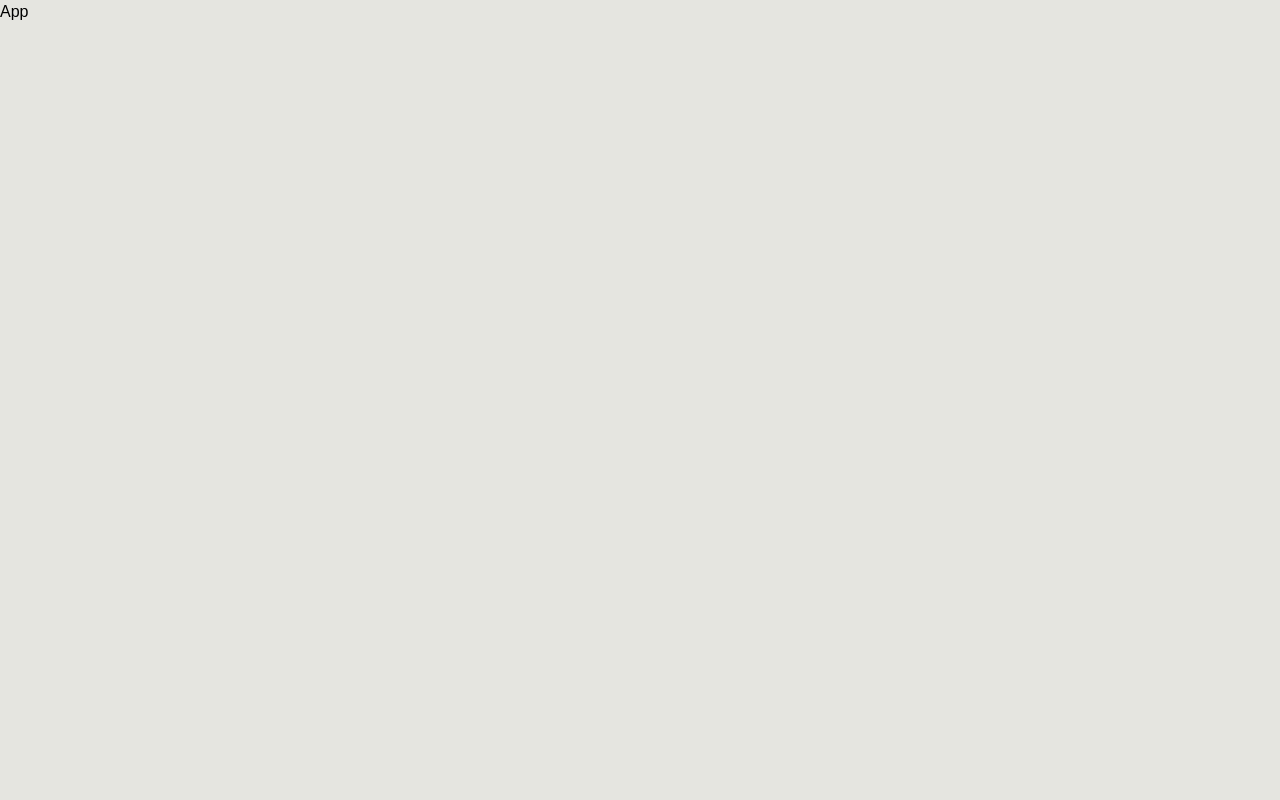
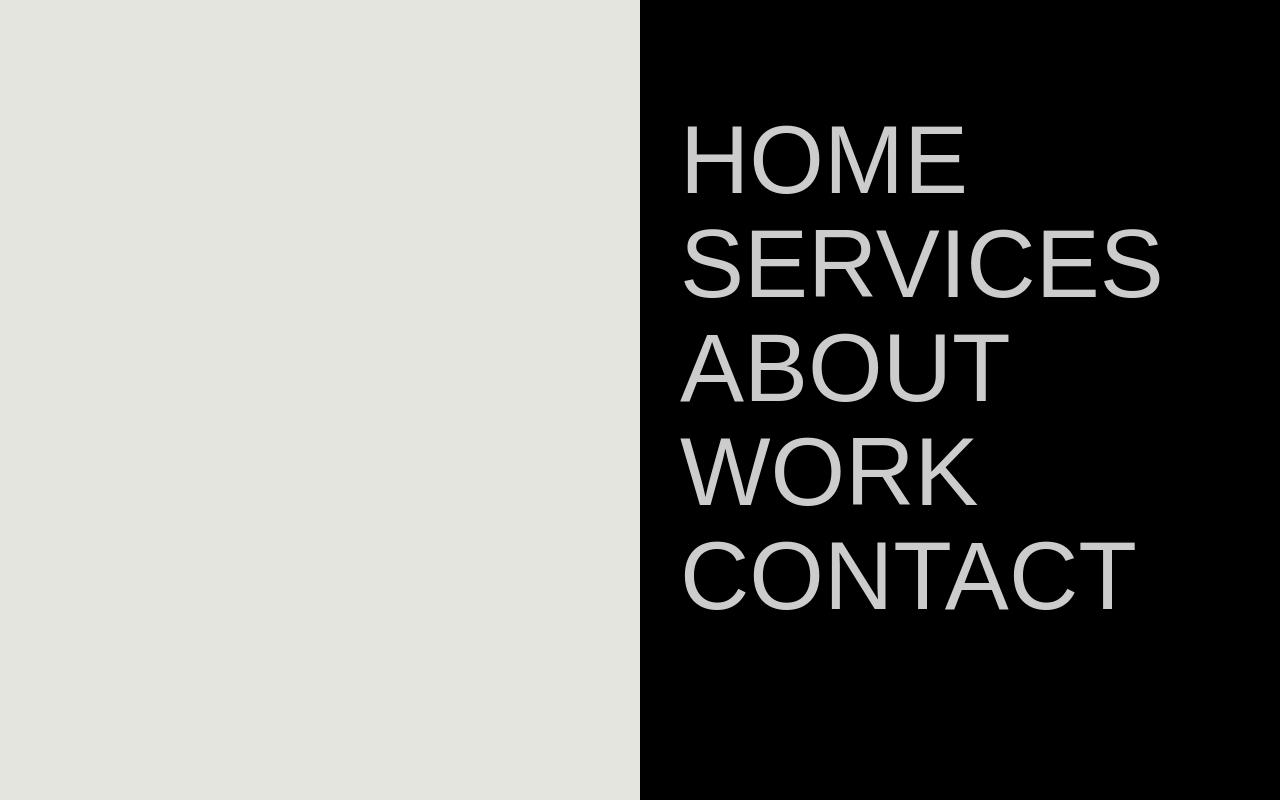
Before and after one commit to AleLoiac/portfolio, a React (Vite) app: page / in a window 1280 px wide. Built offline with nearby package versions, Linux system fonts and the light colour scheme; a web font is replaced by a local one.

Commit message:
Add basic nav element

```diff
--- a/src/App.jsx
+++ b/src/App.jsx
@@ -1,5 +1,11 @@
+import Navbar from "./sections/Navbar";
+
 function App() {
-  return <div>App</div>;
+  return (
+    <div className="relative w-screen min-h-screen overflow-x-hidden">
+      <Navbar />
+    </div>
+  );
 }
 
 export default App;
--- /dev/null
+++ b/src/sections/Navbar.jsx
@@ -0,0 +1,26 @@
+import { useRef } from "react";
+
+function Navbar() {
+  const navRef = useRef(null);
+  const linksRef = useRef([]);
+  return (
+    <nav
+      ref={navRef}
+      className="fixed z-50 flex flex-col justify-between w-full h-full px-10 uppercase bg-black text-white/80 py-28 gap-y-10 md:w-1/2 md:left-1/2"
+    >
+      <div className="flex flex-col text-5xl gap-y-2 md:text-6xl lg:text-8xl">
+        {["home", "services", "about", "work", "contact"].map(
+          (section, index) => (
+            <div key={index} ref={(el) => (linksRef.current[index] = el)}>
+              <a className="transition-all duration-300 cursor-pointer hover:text-white">
+                {section}
+              </a>
+            </div>
+          )
+        )}
+      </div>
+    </nav>
+  );
+}
+
+export default Navbar;
```
